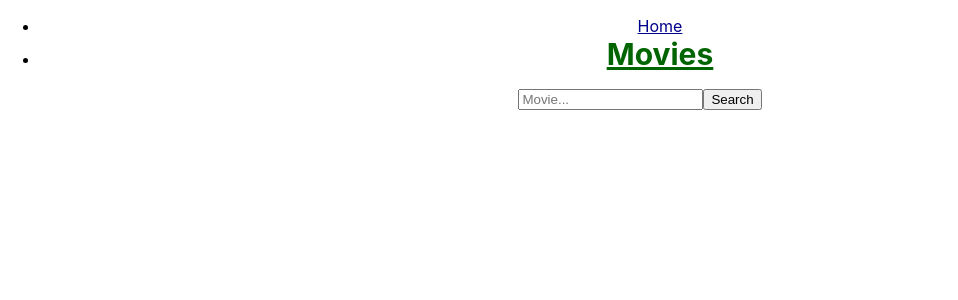
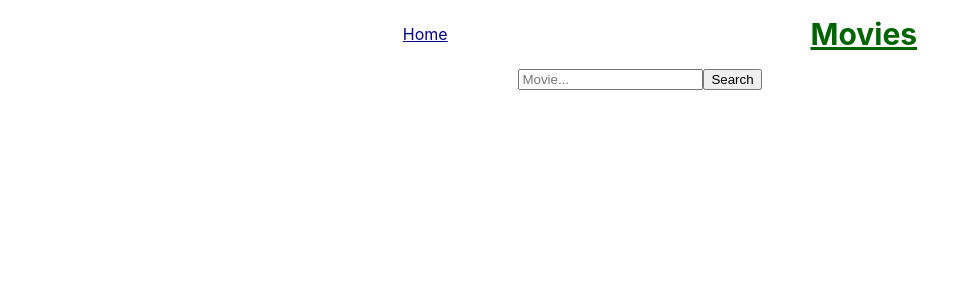
Before and after one commit to Naira21/goit-react-hw-04-movies, a React (Create React App) app: page /movies in a window 1280 px wide. Shown: the top 300 px of the page, without its empty margins (0-958 px from the left). Built offline with nearby package versions, Linux system fonts and the light colour scheme.

Commit message:
checking url

```diff
--- a/src/App.css
+++ b/src/App.css
@@ -27,3 +27,10 @@
   color: darkred;
   font-weight: 500;
 }
+
+.navHeader {
+  display: flex;
+  justify-content: space-evenly;
+  align-items: center;
+  list-style: none;
+}
--- a/src/App.js
+++ b/src/App.js
@@ -13,7 +13,7 @@ function App() {
   return (
     <div className="App">
       <nav>
-        <ul>
+        <ul className='navHeader'>
           <li>
             <NavLink exact to='/' className='navLink' activeClassName='activeNavLink'>Home</NavLink>
           </li>
--- a/src/components/Search/SearchBar.js
+++ b/src/components/Search/SearchBar.js
@@ -15,7 +15,14 @@ const urlOnSearch = new URLSearchParams(location.search).get("query");
         e.preventDefault();
         onSubmit(searchValue);
         setSearchValue('');
-        //API request with then/catch
+
+        if (location.search !== "") {
+            return;
+        }
+        history.push({
+            ...location,
+            search: `query=${searchValue}`,
+        })
     };
 
 
--- a/src/components/Search/SearchMovie.js
+++ b/src/components/Search/SearchMovie.js
@@ -13,7 +13,7 @@ export function SearchMoviesFetch({ searchValue }) {
 
     const location = useLocation();
     const history = useHistory();
-   //const urlOnSearch = new URLSearchParams(location.search).get("query");
+    const urlOnSearch = new URLSearchParams(location.search).get("query");
     console.log('location', location);
 
     useEffect(() => {
@@ -21,14 +21,9 @@ export function SearchMoviesFetch({ searchValue }) {
         if (searchValue === "") {
             return;
         };
-        console.log('searchValue',searchValue)
+
         setStatus("pending");
-        const pushPath = (searchValue) => {
-            history.push({
-                ...location,
-                search: `query=${searchValue}`,
-            })
-        }
+
 
         newMoviesFetch
             .searchMovie()
@@ -38,13 +33,10 @@ export function SearchMoviesFetch({ searchValue }) {
         console.log('results in useEffect', searchResults),
 
 
-
     );
 
 
 
-
-    console.log('results out of useEffect',searchResults);
     if (status === "init") {
         return null;
     }
@@ -57,9 +49,8 @@ export function SearchMoviesFetch({ searchValue }) {
                         <Link to={{
                             pathname: `/movies/${movie.id}`,   //куда?
                             state: {
-                                 from: location,
-                                // from: {location: `${history.location.pathname}`+`${history.location.search}`, label: `← Go back`},
-                            }   //откуда?
+                                from: location,        //откуда?
+                            }
                         }}
                         >
                             {movie.title}
```
Also changed, not shown: src/components/FullMovieInfo/MovieCard.js (+1 -37 lines), src/components/Search/MovieList.js (+0 -16 lines).
